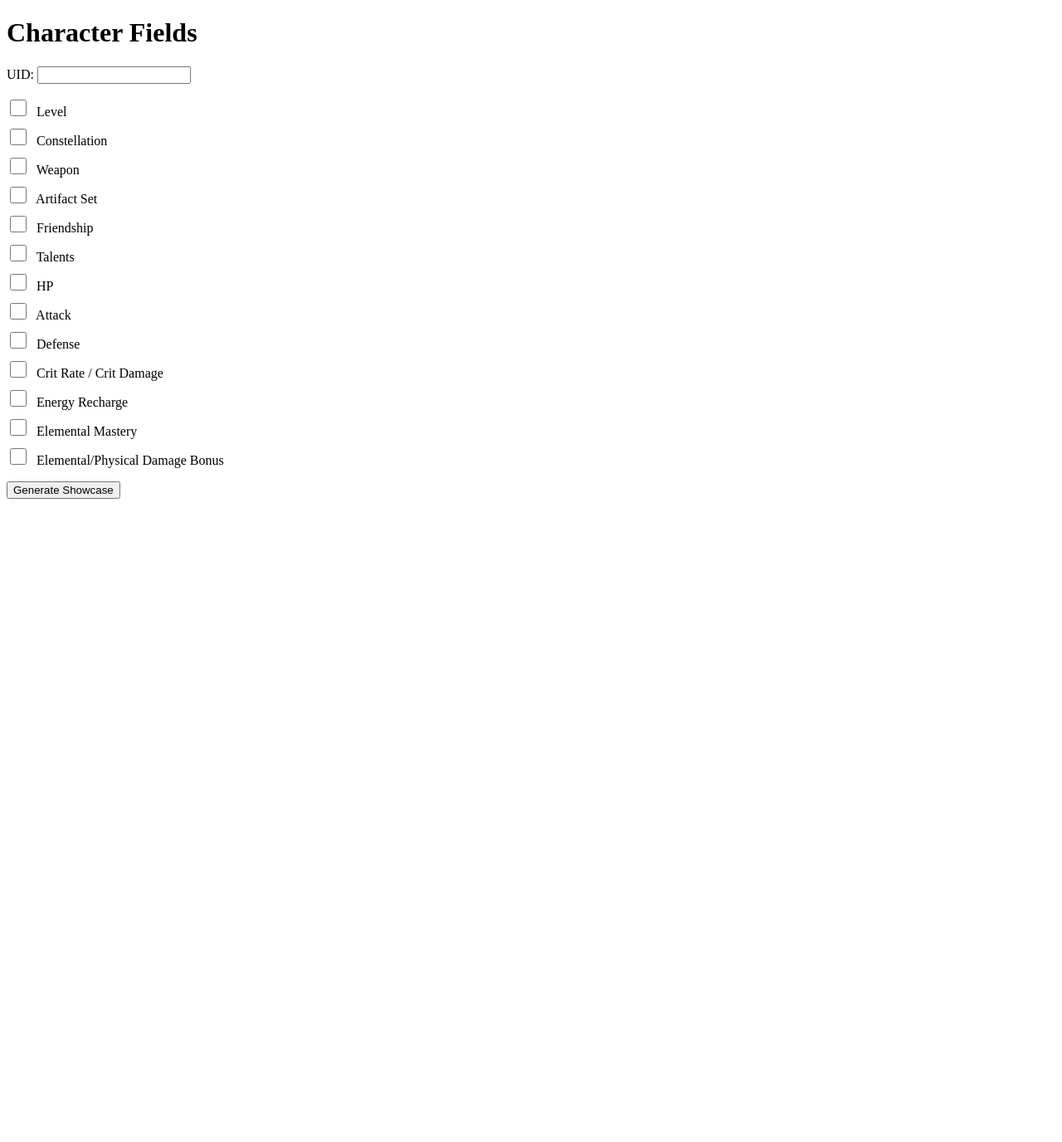
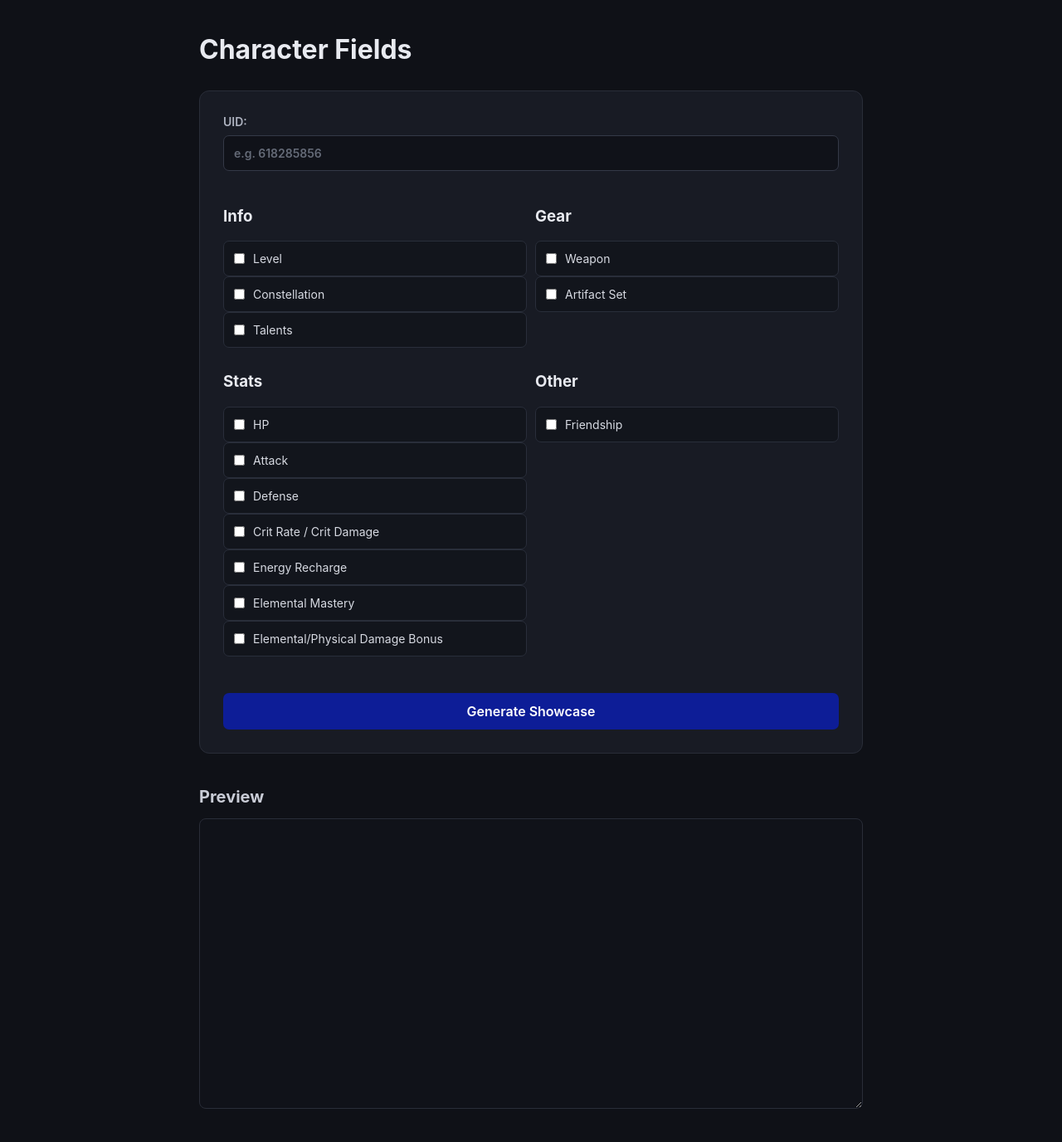
Before and after one commit to Shill172/genshin-showcase-fetcher, a Python web app: template web/templates/index.html in a window 1280 px wide. Shown: the whole page at 83% size. Before the commit the page ends 601 px from the top, so only its background shows below. Run offline with Jinja, Linux system fonts and the light colour scheme; the template is opened without the code that fills it, so the values that code supplies are empty.

Commit message:
output to preview box and change styling

```diff
--- a/web/static/script.js
+++ b/web/static/script.js
@@ -1,3 +1,36 @@
+const generateBtn = document.getElementById("generate-btn");
+const uidInput = document.getElementById("uid-input");
+
+const fieldLabels = {
+    level: "Lv.{}",
+    constellation: "C{}",
+    weapon: "{}",
+    artifact_set: "{}",
+    friendship: "FLv.{}",
+    talents: "Talents {}",
+    hp: "HP {}",
+    atk: "ATK {}",
+    defense: "DEF {}",
+    crit: "CRIT {}",
+    er: "ER {}",
+    em: "EM {}",
+    dmg_bonus: "{}"
+};
+
+function formatCharacterLine(character) {
+    const parts = [character.name];
+
+    for (const field in fieldLabels) {
+        if (character[field] !== undefined) {
+            const label = fieldLabels[field];
+            const value = character[field];
+            parts.push(label.replace("{}", value));
+        }
+    }
+
+    return parts.join(", ");
+}
+
 generateBtn.addEventListener("click", async function () {
     const uid = uidInput.value;
 
@@ -23,5 +56,10 @@ generateBtn.addEventListener("click", async function () {
 
     const data = await response.json();
 
+    const lines = data.characters.map(formatCharacterLine);
+    const previewText = lines.join("\n");
+
+    document.getElementById("preview-box").value = previewText;
+
     console.log("Got data back:", data);
 });
--- a/web/static/styles.css
+++ b/web/static/styles.css
@@ -1,17 +1,172 @@
-.checkbox-group {
+
+* {
+    box-sizing: border-box;
+}
+
+body {
+    margin: 0;
+    padding: 40px 20px;
+    min-height: 100vh;
+
+    background: #0f1117;
+    color: #e8eaf0;
+    font-family: Inter, sans-serif;
+}
+
+h1,
+h2 {
+    max-width: 800px;
+    margin-left: auto;
+    margin-right: auto;
+}
+
+h1 {
+    margin-top: 0;
+    margin-bottom: 30px;
+    font-size: 32px;
+}
+
+h2 {
+    margin-top: 40px;
+    margin-bottom: 14px;
+    font-size: 20px;
+    color: #c9ccd6;
+}
+
+#showcase-form {
+    max-width: 800px;
+    margin: 0 auto;
+    padding: 28px;
+
+    background: #181b24;
+    border: 1px solid #292d38;
+    border-radius: 12px;
+}
+
+#showcase-form > label {
     display: flex;
     flex-direction: column;
     gap: 8px;
-    margin: 16px 0;
+
+    font-size: 14px;
+    font-weight: 600;
+    color: #aeb3c0;
 }
 
-.checkbox-group input[type="checkbox"] {
-    width: 20px;
-    height: 20px;
-    margin-right: 8px;
+#uid-input {
+    width: 100%;
+    padding: 12px;
+
+    background: #101219;
+    color: #f1f3f7;
+
+    border: 1px solid #343947;
+    border-radius: 7px;
+
+    font: inherit;
+}
+
+#uid-input:focus {
+    outline: none;
+    border-color: #7c8cff;
+}
+
+#uid-input::placeholder {
+    color: #656b78;
+}
+
+.checkbox-group {
+    display: grid;
+    grid-template-columns: 1fr 1fr;
+    gap: 10px;
+    margin: 24px 0;
+}
+
+.checkbox-group label {
+    display: flex;
+    align-items: center;
+    gap: 10px;
+
+    padding: 12px;
+
+    background: #12151c;
+    border: 1px solid #292e3a;
+    border-radius: 7px;
+
+    color: #d7dae2;
+    font-size: 14px;
+    cursor: pointer;
+}
+
+.checkbox-group label:hover {
+    background: #181b24;
+}
+
+.checkbox-group input {
+    margin: 0;
+    accent-color: #7c8cff;
 }
 
 #generate-btn {
+    width: 100%;
+    margin-top: 20px;
+    padding: 12px;
+
+    background: #0d1d97;
+    color: white;
+
+    border: 0;
+    border-radius: 7px;
+
+    font: inherit;
+    font-weight: 600;
+    cursor: pointer;
+}
+
+#generate-btn:hover {
+    background: #1228b5;
+}
+
+#preview-box {
     display: block;
-    margin-top: 16px;
+    width: 100%;
+    max-width: 800px;
+    min-height: 300px;
+    margin: 0 auto;
+    padding: 18px;
+
+    background: #101219;
+    color: #dce0e9;
+
+    border: 1px solid #292d38;
+    border-radius: 8px;
+
+    font-family: Inter, sans-serif;
+    font-size: 13px;
+    line-height: 1.6;
+
+    resize: vertical;
+    outline: none;
 }
+
+#preview-box:focus {
+    border-color: #7c8cff;
+}
+
+@media (max-width: 600px) {
+    body {
+        padding: 25px 12px;
+    }
+
+    h1 {
+        font-size: 26px;
+    }
+
+    #showcase-form {
+        padding: 20px;
+    }
+
+    .checkbox-group {
+        grid-template-columns: 1fr;
+    }
+}
--- a/web/templates/index.html
+++ b/web/templates/index.html
@@ -15,10 +15,13 @@
 
         <label>
             UID:
-            <input type="text" id="uid-input" name="uid">
+            <input type="text" id="uid-input" name="uid" placeholder="e.g. 618285856">
         </label>
 
 <div class="checkbox-group">
+
+    <div class="checkbox-section">
+        <h3>Info</h3>
 
         <label>
             <input type="checkbox" name="level" value="level">
@@ -31,6 +34,16 @@
         </label>
 
         <label>
+            <input type="checkbox" name="talents" value="talents">
+            Talents
+        </label>
+    </div>
+
+
+    <div class="checkbox-section">
+        <h3>Gear</h3>
+
+        <label>
             <input type="checkbox" name="weapon" value="weapon">
             Weapon
         </label>
@@ -39,16 +52,11 @@
             <input type="checkbox" name="artifact_set" value="artifact_set">
             Artifact Set
         </label>
+    </div>
 
-            <label>
-                <input type="checkbox" name="friendship" value="friendship">
-                Friendship
-            </label>
 
-            <label>
-                <input type="checkbox" name="talents" value="talents">
-                Talents
-            </label>
+    <div class="checkbox-section">
+        <h3>Stats</h3>
 
         <label>
             <input type="checkbox" name="hp" value="hp">
@@ -84,6 +92,17 @@
             <input type="checkbox" name="dmg_bonus" value="dmg_bonus">
             Elemental/Physical Damage Bonus
         </label>
+    </div>
+
+
+    <div class="checkbox-section">
+        <h3>Other</h3>
+
+        <label>
+            <input type="checkbox" name="friendship" value="friendship">
+            Friendship
+        </label>
+    </div>
 
 </div>
 
@@ -91,6 +110,10 @@
 
     </form>
 
+    <h2>Preview</h2>
+
+    <textarea id="preview-box" rows="15" cols="60"></textarea>
+
     <script src="/static/script.js"></script>
 
 </body>
```
Lines whose indentation alone changed are shown as unchanged.
